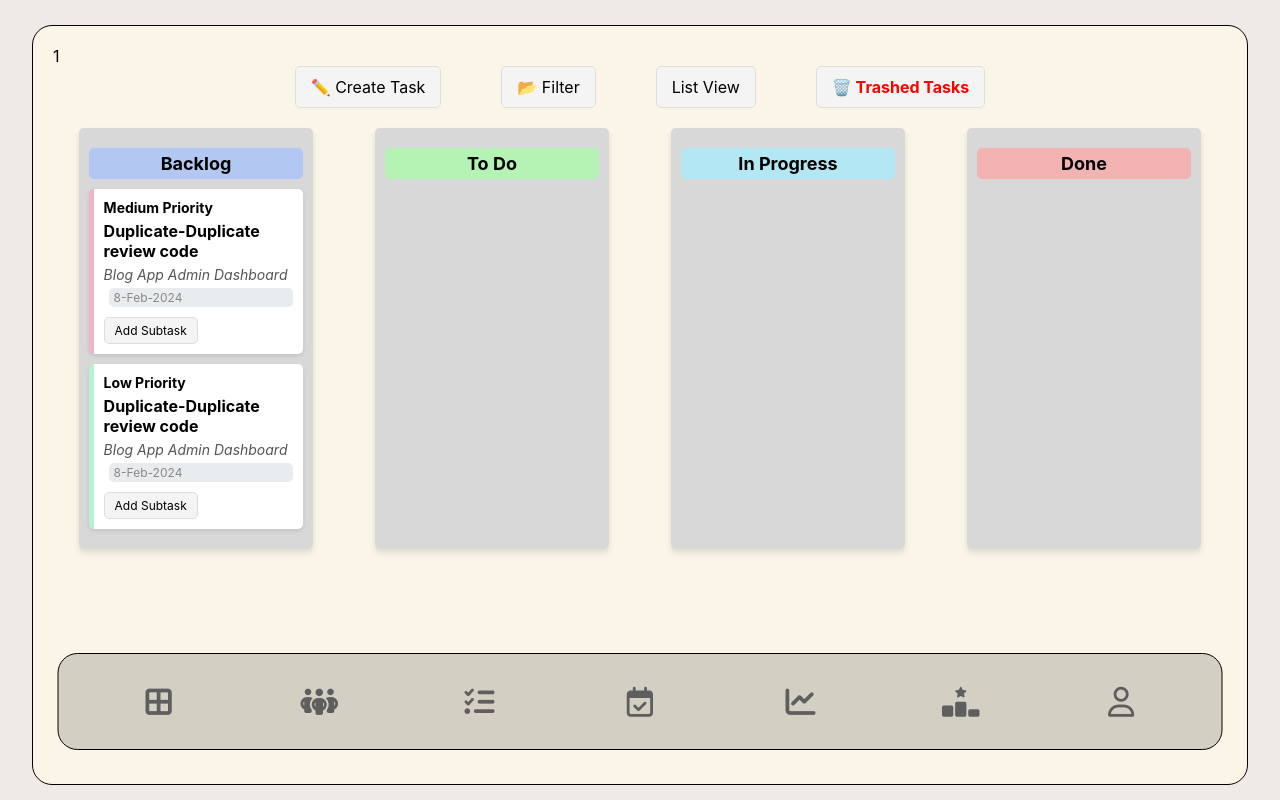
After one commit to combo666/KaajAsse, a PHP site: page /src/board/kanban_board.php in a window 1280 px wide. The commit adds this page. Run offline with PHP 8.4, Linux system fonts and the light colour scheme; the visitor is signed in with stand-in values (Sample User, id 1); data that the repository does not hold is empty.

Commit message:
added kanban board frontend

```diff
--- /dev/null
+++ b/assets/css/kanban.css
@@ -0,0 +1,123 @@
+
+.controls {
+    display: flex;
+    justify-content: center;
+    margin-bottom: 20px;
+}
+
+.control-btn {
+    background-color: #f4f4f4;
+    border: 1px solid #ddd;
+    border-radius: 5px;
+    padding: 10px 15px;
+    cursor: pointer;
+    font-size: 16px;
+    transition: background-color 0.3s ease;
+    margin: 0 30px;
+}
+
+.control-btn:hover {
+    background-color: #ddd;
+}
+
+.trash-btn {
+    color: red;
+    font-weight: bold;
+}
+
+.kanban-board {
+    display: flex;
+    justify-content: space-around;
+    gap: 10px;
+}
+
+/* Column Styles */
+.kanban-column {
+    background-color: #d8d8d8;
+    width: 20%;
+    min-height: 400px;
+    border-radius: 5px;
+    box-shadow: 0 4px 6px rgba(0, 0, 0, 0.1);
+    padding: 10px;
+}
+
+.column-title {
+    text-align: center;
+    font-size: 18px;
+    font-weight: bold;
+    margin: 10px 0;
+    padding: 5px 0;
+    border-radius: 5px;
+}
+
+.backlog {
+    background-color: #b3c7f3;
+}
+
+.todo {
+    background-color: #b4f3b3;
+}
+
+.in-progress {
+    background-color: #b3e7f3;
+}
+
+.done {
+    background-color: #f3b3b3;
+}
+
+/* Task Card Styles */
+.task {
+    background-color: #fff;
+    padding: 10px;
+    border-radius: 5px;
+    box-shadow: 0 2px 4px rgba(0, 0, 0, 0.1);
+    margin-bottom: 10px;
+    font-size: 14px;
+}
+
+.priority {
+    font-weight: bold;
+    margin-bottom: 5px;
+}
+
+.task-title {
+    font-size: 16px;
+    font-weight: bold;
+    margin-bottom: 5px;
+}
+
+.project {
+    font-style: italic;
+    color: #555;
+    margin-bottom: 5px;
+}
+
+.date {
+    font-size: 12px;
+    color: #888;
+    margin-bottom: 10px;
+}
+
+.subtask-btn {
+    background-color: #f4f4f4;
+    border: 1px solid #ddd;
+    border-radius: 5px;
+    padding: 5px 10px;
+    font-size: 12px;
+    cursor: pointer;
+    transition: background-color 0.3s ease;
+}
+
+.subtask-btn:hover {
+    background-color: #ddd;
+}
+
+/* Priority Colors */
+.medium-priority {
+    border-left: 5px solid #f3b3c6;
+}
+
+.low-priority {
+    border-left: 5px solid #b3f3cf;
+}
--- a/examples/includes/header.php
+++ b/examples/includes/header.php
@@ -9,6 +9,7 @@
     <link rel="stylesheet" href="../../assets/css/task_calendar.css">
     <link rel="stylesheet" href="../../assets/css/signin.css">
     <link rel="stylesheet" href="../../assets/css/projects.css">
+    <link rel="stylesheet" href="../../assets/css/kanban.css">
     <link rel="stylesheet" href="https://cdnjs.cloudflare.com/ajax/libs/font-awesome/6.7.1/css/all.min.css" integrity="sha512-5Hs3dF2AEPkpNAR7UiOHba+lRSJNeM2ECkwxUIxC1Q/FLycGTbNapWXB4tP889k5T5Ju8fs4b1P5z/iB4nMfSQ==" crossorigin="anonymous" referrerpolicy="no-referrer" />
 </head>
 <body>
--- a/examples/includes/navbar.php
+++ b/examples/includes/navbar.php
@@ -8,7 +8,9 @@
         <i class="fa-solid fa-people-group"></i>
     </div>
     <div class="nav-item">
-        <i class="fa-solid fa-list-check"></i>
+        <a href="../../src/board/kanban_board.php">
+            <i class="fa-solid fa-list-check"></i>
+        </a>
     </div>
     <div class="nav-item">
         <a href="../../src/task_calender/task_calender.php">
--- /dev/null
+++ b/src/board/kanban_board.php
@@ -0,0 +1,51 @@
+<?php
+include('../../examples/includes/header.php');
+include('../../conf/database/db_connect.php');
+session_start();
+
+echo $_SESSION['user_id']
+?>
+
+    <div class="controls">
+        <button class="control-btn">✏️ Create Task</button>
+        <button class="control-btn">📂 Filter</button>
+        <button class="control-btn">List View</button>
+        <button class="control-btn trash-btn">🗑️ Trashed Tasks</button>
+    </div>
+
+    <div class="kanban-board">
+        <div class="kanban-column">
+            <h2 class="column-title backlog">Backlog</h2>
+            <div class="task medium-priority">
+                <p class="priority">Medium Priority</p>
+                <p class="task-title">Duplicate-Duplicate review code</p>
+                <p class="project">Blog App Admin Dashboard</p>
+                <p class="date">8-Feb-2024</p>
+                <button class="subtask-btn">Add Subtask</button>
+            </div>
+            <div class="task low-priority">
+                <p class="priority">Low Priority</p>
+                <p class="task-title">Duplicate-Duplicate review code</p>
+                <p class="project">Blog App Admin Dashboard</p>
+                <p class="date">8-Feb-2024</p>
+                <button class="subtask-btn">Add Subtask</button>
+            </div>
+        </div>
+        <div class="kanban-column">
+            <h2 class="column-title todo">To Do</h2>
+        </div>
+        <div class="kanban-column">
+            <h2 class="column-title in-progress">In Progress</h2>
+        </div>
+        <div class="kanban-column">
+            <h2 class="column-title done">Done</h2>
+        </div>
+    </div>
+
+
+
+
+
+
+<?php include('../../examples/includes/navbar.php'); ?>
+<?php include('../../examples/includes/footer.php'); ?>
```
